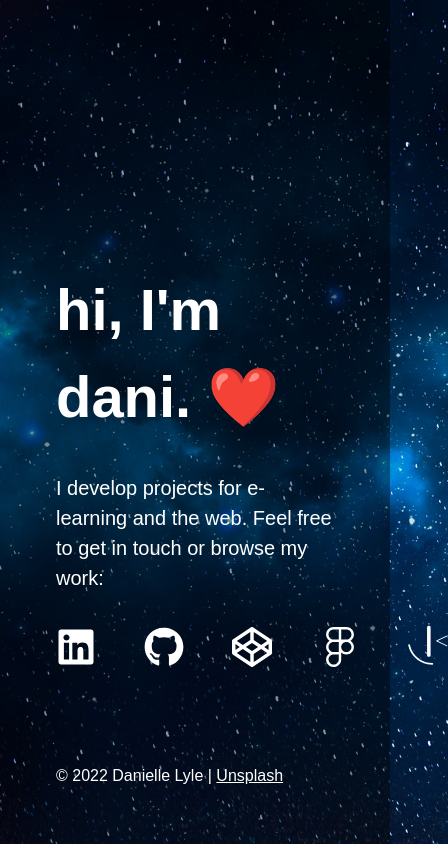
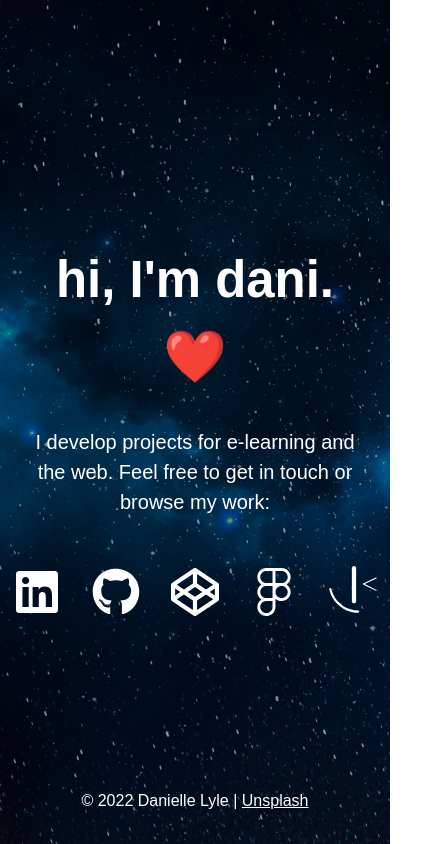
Before and after one commit to souperstition/portfolio, a React (Create React App) app: page / in a window 390 px wide. Shown: the whole page, 448 px wide, since content can reach past the window. Built offline with nearby package versions, Linux system fonts and the light colour scheme.

Commit message:
minor fix

```diff
--- a/src/scss/_mixins.scss
+++ b/src/scss/_mixins.scss
@@ -2,3 +2,11 @@
 	transition-duration: $duration;
 	transition-property: $property;
 }
+
+@mixin respond ($breakpoint) {
+	@if $breakpoint == small {
+		@media only screen and (max-width: 600px) {
+			@content;
+		}
+	}
+}
--- a/src/scss/index.scss
+++ b/src/scss/index.scss
@@ -39,13 +39,24 @@ main {
 	gap: 2rem;
 	justify-content: center;
 	height: 100vh;
+	@include respond(small) {
+		padding: 8vw;
+		gap: 3rem;
+		align-items: center;
+		header {
+			text-align: center;
+			h1 {
+				margin: 0 0 3rem;
+			}
+		}
+	}
 	padding: 3.5rem;
 	color: $primary;
 	background-color: rgba(0, 0, 0, 0.4);
 	header {
 		margin-top: 25vh;
 		h1 {
-			font-size: calc(3.5rem + 0.5vw);
+			font-size: calc(3rem + 0.75vw);
 			margin: 0 0 2rem;
 		}
 
@@ -56,11 +67,19 @@ main {
 	nav {
 		display: flex;
 		align-items: center;
+		@include respond(small) {
+			gap: 8vw;
+			svg {
+				width: 8vw;
+				height: 8vw;
+				font-size: 8vw;
+			}
+		}
 		gap: 3rem;
 		svg {
-			width: 2.5rem;
-			height: 2.5rem;
-			font-size: 2.5rem;
+			width: 3rem;
+			height: 3rem;
+			font-size: 3rem;
 			path {
 				fill: $primary;
 				@include transition();
```
